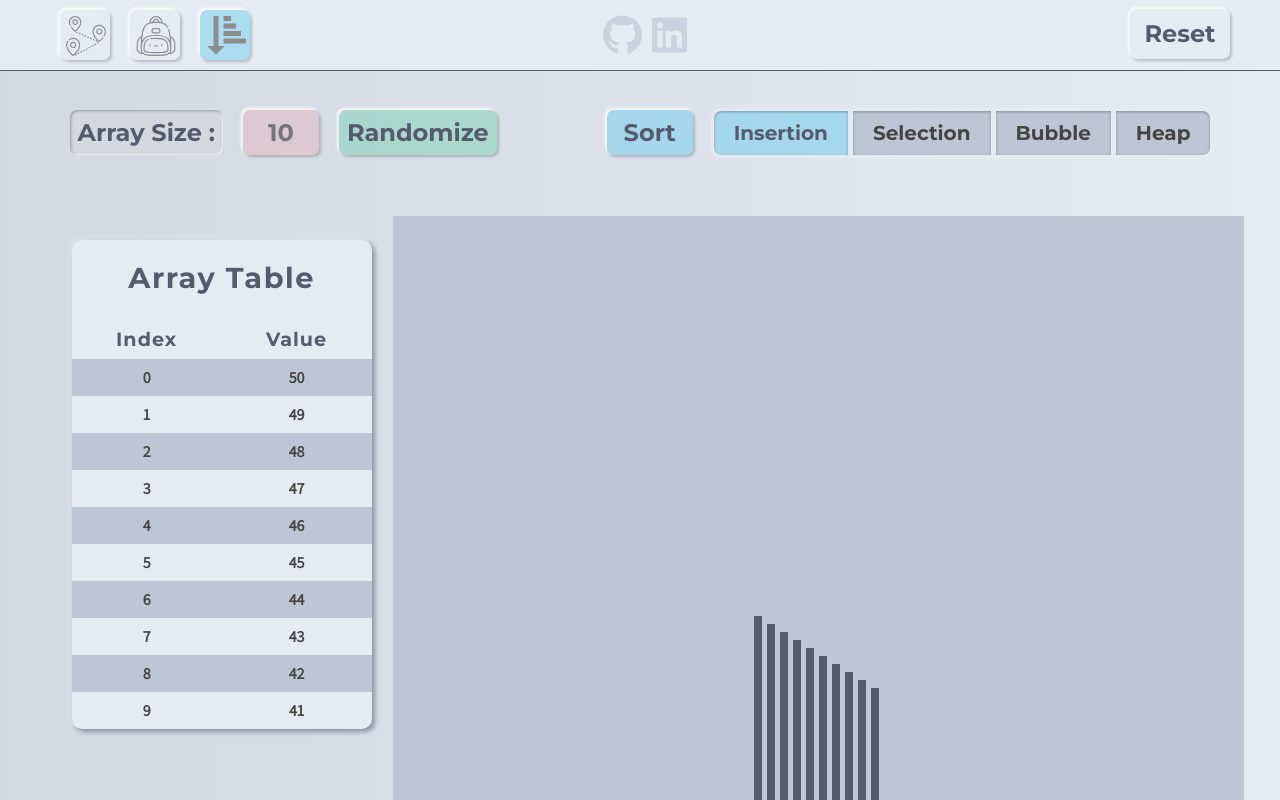
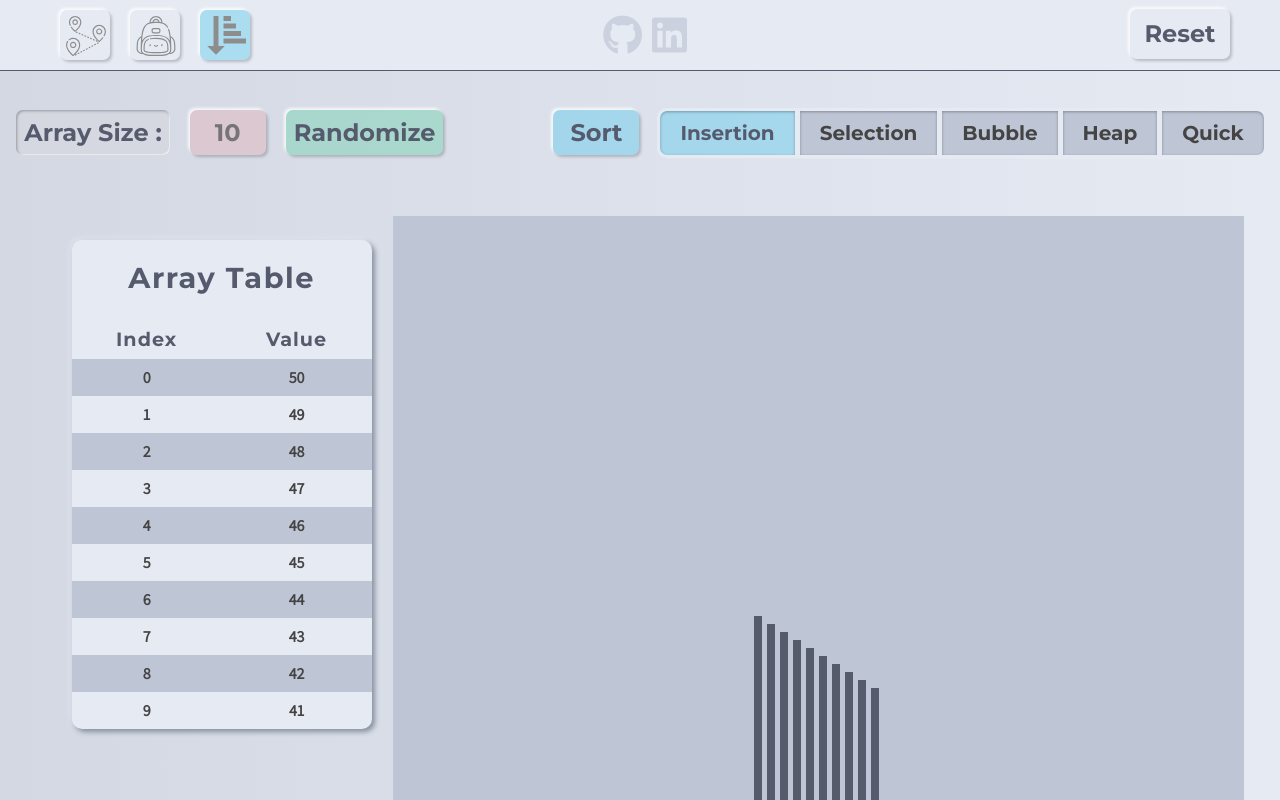
Before and after one commit to GosuAlex/Algorithm-Visualization, a React (Create React App) app: page /sorting in a window 1280 px wide. Shown: the top 800 px of the page. Built offline with nearby package versions, Linux system fonts and the light colour scheme.

Commit message:
QuickSort + HeapSort

```diff
--- a/src/App.js
+++ b/src/App.js
@@ -5,6 +5,8 @@ import { BrowserRouter, Switch, Route } from "react-router-dom";
 import NavBar from 'components/navbar'; // Look. This is with package.json "Main:" added
 import Frontpage from 'pages/frontpage/Frontpage';
 import Sorting from 'pages/sorting/Sorting';
+import TravellingSalesman from 'pages/travellingSalesman/TravellingSalesman';
+import Knapsack from 'pages/knapsack/Knapsack';
 
 
 
@@ -14,8 +16,8 @@ function App() {
       <NavBar />
       <Switch>
         <Route path="/" exact component={Frontpage} />
-        <Route path="/travellingsalesman" component={Sorting} />
-        <Route path="/knapsack" component={Sorting} />
+        <Route path="/travellingsalesman" component={TravellingSalesman} />
+        <Route path="/knapsack" component={Knapsack} />
         <Route path="/sorting" component={Sorting} />
       </Switch>
     </BrowserRouter>
--- a/src/algorithms/sorting.js
+++ b/src/algorithms/sorting.js
@@ -2,7 +2,7 @@
 // Replay object holds all the event records of this sorting algo.
 // It will be playing back for DOM later to avoid setTimeout unfortunate changing variables behavior.
 
-export const insertionSort = (arr) => {
+export const insertionSort = arr => {
   const sortingReplay = {
     arrMutation: [],
     indexMovement: [],
@@ -27,7 +27,7 @@ export const insertionSort = (arr) => {
         greenLight = false;
       }
       sortingReplay.arrMutation.push([...arr]);
-        sortingReplay.frontIndex.push(counter+1);
+      sortingReplay.frontIndex.push(counter + 1);
     }
   }
 
@@ -39,7 +39,7 @@ export const insertionSort = (arr) => {
   return sortingReplay;
 };
 
-export const selectionSort = (arr) => {
+export const selectionSort = arr => {
   const sortingReplay = {
     arrMutation: [],
     indexMovement: [],
@@ -47,15 +47,15 @@ export const selectionSort = (arr) => {
     frontIndex: []
   };
 
-  for(let position = 0 ; position < arr.length ; position++) {
+  for (let position = 0; position < arr.length; position++) {
     let minIndex = position;
     let counter = minIndex + 1;
 
-    for(let index = counter ; index < arr.length ; index++) {
+    for (let index = counter; index < arr.length; index++) {
       sortingReplay.indexMovement.push(position);
       sortingReplay.frontIndex.push(index);
       // Finds the index of the smallest number. The minimum index.
-      if(arr[minIndex] > arr[index]) {
+      if (arr[minIndex] > arr[index]) {
         minIndex = index;
       }
       sortingReplay.swapMovement.push(minIndex);
@@ -76,9 +76,9 @@ export const selectionSort = (arr) => {
   sortingReplay.frontIndex.push(null);
 
   return sortingReplay;
-}
+};
 
-export const bubbleSort = (arr) => {
+export const bubbleSort = arr => {
   const sortingReplay = {
     arrMutation: [],
     indexMovement: [],
@@ -86,14 +86,13 @@ export const bubbleSort = (arr) => {
     frontIndex: []
   };
 
-  for(let i = 1 ; i < arr.length ; i++) {
-
-    for(let index = 0 ; index < arr.length -1 ; index++) {
-      if(arr[index] > arr[index+1]) {
+  for (let i = 1; i < arr.length; i++) {
+    for (let index = 0; index < arr.length - 1; index++) {
+      if (arr[index] > arr[index + 1]) {
         sortingReplay.indexMovement.push(index);
-        sortingReplay.swapMovement.push(index+1);
+        sortingReplay.swapMovement.push(index + 1);
         sortingReplay.frontIndex.push(null);
-        [arr[index], arr[index+1]] = [arr[index+1], arr[index]];
+        [arr[index], arr[index + 1]] = [arr[index + 1], arr[index]];
       } else {
         sortingReplay.indexMovement.push(null);
         sortingReplay.swapMovement.push(null);
@@ -109,12 +108,146 @@ export const bubbleSort = (arr) => {
   sortingReplay.frontIndex.push(null);
 
   return sortingReplay;
+};
+
+export const heapSort = arr => {
+  const sortingReplay = {
+    arrMutation: [],
+    indexMovement: [],
+    swapMovement: [],
+    frontIndex: []
+  };
+  const sortedArr = [];
+
+  // Sort a maxHeap then puts the root(then the biggest node) into sortedArr, then pop it out of arr and redo the maxHeap sort until arr==0)
+  // Straight up recursion is normally used instead of this while loop written here.
+  while (arr.length > 0) {
+
+    for (let counter = Math.floor(arr.length / 2); counter >= 0; counter--) {
+      let isHeap = false;
+      let maxChild = null;
+      let startIndex = counter;
+
+      while (startIndex * 2 < arr.length - 1 && isHeap === false) {
+
+        // Put front index "search index"(the blue color) on children.
+        sortingReplay.arrMutation.push([...arr, ...sortedArr]);
+        sortingReplay.frontIndex.push(startIndex);
+
+        // If index/node only has one child
+        if (startIndex * 2 + 1 === arr.length - 1) {
+          sortingReplay.swapMovement.push(null);
+          sortingReplay.indexMovement.push(startIndex * 2 + 1);
+          maxChild = startIndex * 2 + 1;
+        } else {
+          sortingReplay.swapMovement.push(startIndex * 2 + 2);
+          sortingReplay.indexMovement.push(startIndex * 2 + 1);
+          // Gets the bigger child. Which is bigger ? left : right.
+          maxChild = arr[startIndex * 2 + 1] > arr[startIndex * 2 + 2] ? maxChild = startIndex * 2 + 1 : maxChild = startIndex * 2 + 2
         }
 
-export const heapSort = (arr) => {
-
+        // Is the child bigger then current node/index?
+        if (arr[startIndex] < arr[maxChild]) {
+          sortingReplay.swapMovement.push(maxChild);
+          sortingReplay.indexMovement.push(startIndex);
+          sortingReplay.frontIndex.push(null);
+          [arr[startIndex], arr[maxChild]] = [arr[maxChild], arr[startIndex]];
+          startIndex = maxChild;
+        } else {
+          sortingReplay.swapMovement.push(null);
+          sortingReplay.indexMovement.push(null);
+          sortingReplay.frontIndex.push(null);
+          isHeap = true;
+        }
+        sortingReplay.arrMutation.push([...arr, ...sortedArr]);
+      }
     }
 
-export const quickSort = (arr) => {
+    [arr[arr.length - 1], arr[0]] = [arr[0], arr[arr.length - 1]];
+    sortedArr.push(arr.pop());
+  }
 
+  sortingReplay.arrMutation.push([...arr, ...sortedArr]);
+  sortingReplay.swapMovement.push(null);
+  sortingReplay.indexMovement.push(null);
+  sortingReplay.frontIndex.push(null);
+
+  return sortingReplay;
+};
+
+export const quickSort = (arr, left, right, sortingReplay) => {
+
+  // Sort and get dividing index.
+  function subSort(arr, left, right) {
+    // Pivot get set to the middle item in the array.
+    let pivot = arr[Math.floor((right + left) / 2)];
+
+    // While the left & right pointers have not passed each other.
+    while(left <= right) {
+
+      // While left pointer's index has lesser value than pivot value. Step to next index.
+      while(arr[left] < pivot) {
+        left++;
+        sortingReplay.arrMutation.push([...arr]);
+        sortingReplay.swapMovement.push(null);
+        sortingReplay.indexMovement.push(null);
+        sortingReplay.frontIndex.push(left);
       }
+      // While right pointer's index has greater value than pivot value. Step to next index.
+      while(arr[right] > pivot) {
+        right--;
+        sortingReplay.arrMutation.push([...arr]);
+        sortingReplay.swapMovement.push(null);
+        sortingReplay.indexMovement.push(null);
+        sortingReplay.frontIndex.push(right);
+      }
+
+      // If left & right pointers have passed each other. Swap the values on those indexes, and step both pointers to the next index.
+      if(left <= right) {
+        [arr[left], arr[right]] = [arr[right], arr[left]];
+
+        sortingReplay.arrMutation.push([...arr]);
+        sortingReplay.swapMovement.push(right);
+        sortingReplay.indexMovement.push(left);
+        sortingReplay.frontIndex.push(null);
+
+        left++;
+        right--;
+      }
+    }
+
+    return left;
+  }
+
+  // Get a index to divide the array at, and performe quick sort on those children and so on...
+  let dividerIndex = subSort(arr, left, right);
+
+  // more items on the left side of the dividerIndex
+  if(left < dividerIndex - 1) {
+    quickSort(arr, left, dividerIndex - 1, sortingReplay);
+  }
+  // more items on the left side of the dividerIndex
+  if(dividerIndex < right) {
+    quickSort(arr, dividerIndex, right, sortingReplay);
+  }
+
+  return sortingReplay;
+}
+
+export const callQuickSort = (arr, left, right) => {
+  let sortingReplay = {
+    arrMutation: [],
+    indexMovement: [],
+    swapMovement: [],
+    frontIndex: []
+  };
+
+  quickSort(arr, left, right, sortingReplay);
+
+  sortingReplay.arrMutation.push(...[sortingReplay.arrMutation[sortingReplay.arrMutation.length-1]]);
+  sortingReplay.swapMovement.push(null);
+  sortingReplay.indexMovement.push(null);
+  sortingReplay.frontIndex.push(null);
+
+  return sortingReplay;
+}
--- a/src/pages/knapsack/Knapsack.jsx
+++ b/src/pages/knapsack/Knapsack.jsx
@@ -6,12 +6,12 @@ const Knapsack = () => {
   return (
     <div className={classes.Dashboard}>
       <div className={classes.Table}>
-        //ItemTable
-        //Knapsack table
+        {/* //ItemTable
+        //Knapsack table */}
       </div>
       <div className={classes.Control}>
-        //Graph
-        //ControlPanel
+        {/* //Graph
+        //ControlPanel */}
       </div>
     </div>
   )
--- a/src/pages/sorting/Sorting.jsx
+++ b/src/pages/sorting/Sorting.jsx
@@ -3,6 +3,7 @@
 // model for catch rejected promise
 // way to stop sort
 // better reset event then refresh page
+// colums and table data can be components
 
 import React, { useState } from "react";
 
@@ -10,7 +11,7 @@ import classes from "./Sorting.module.css";
 import SortingTable from "./SortingTable/SortingTable";
 import SortingColosseum from "./SortingColosseum/SortingColosseum";
 import SortingControlPanel from "./SortingControlPanel/SortingControlPanel";
-import {insertionSort, selectionSort, bubbleSort, heapSort, quickSort} from "algorithms/sorting";
+import {insertionSort, selectionSort, bubbleSort, heapSort, quickSort, callQuickSort} from "algorithms/sorting";
 
 const Sorting = () => {
   const [arrState, setArrState] = useState(Array.from({ length: 10 }, (val = 50, idx) => val - idx));
@@ -50,7 +51,7 @@ const Sorting = () => {
           sortingReplay = heapSort([...arrState]);
           break;
         case "quick":
-          sortingReplay = quickSort([...arrState]);
+          sortingReplay = callQuickSort([...arrState], 0, arrSize - 1);
           break;
         default:
           break;
@@ -72,7 +73,7 @@ const Sorting = () => {
             setPlaying(false);
             setSorted(true);
           }
-        }, i * 100);
+        }, i * 200);
       }
     }).catch((rejection) => {
       console.error("Could not get choosen sorting method : " + rejection);
--- a/src/pages/sorting/SortingControlPanel/SortingControlPanel.jsx
+++ b/src/pages/sorting/SortingControlPanel/SortingControlPanel.jsx
@@ -32,6 +32,8 @@ const SortingControlPanel = ({setArrSize, placeholderNumber, createRandomArr, so
         <label htmlFor="bubble">Bubble</label>
         <input type="radio" id="heap" name="heap" value="heap" checked={currentSwitch === "heap"} onChange={(e) => switchFieldHandler(e.currentTarget.value)} disabled={playing} />
         <label htmlFor="heap">Heap</label>
+        <input type="radio" id="quick" name="quick" value="quick" checked={currentSwitch === "quick"} onChange={(e) => switchFieldHandler(e.currentTarget.value)} disabled={playing} />
+        <label htmlFor="quick">Quick</label>
       </div>
     </>
   );
--- a/src/pages/travellingSalesman/TravellingSalesman.jsx
+++ b/src/pages/travellingSalesman/TravellingSalesman.jsx
@@ -6,12 +6,12 @@ const TravellingSalesman = () => {
   return (
     <div className={classes.Dashboard}>
       <div className={classes.Tables}>
-        //CityTable
-        //RouteTable
+        {/* //CityTable
+        //RouteTable */}
       </div>
       <div className={classes.Control}>
-        //Graph
-        //ControlPanel
+        {/* //Graph
+        //ControlPanel */}
       </div>
     </div>
   )
```
Lines whose indentation alone changed are shown as unchanged.
